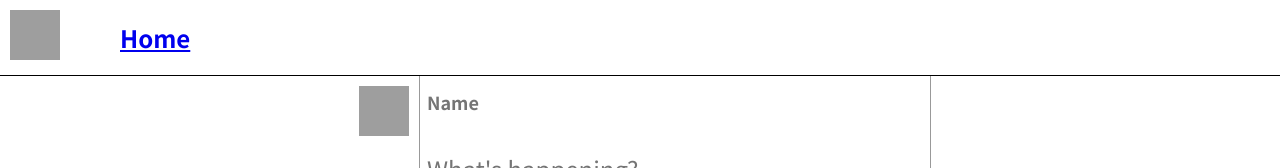
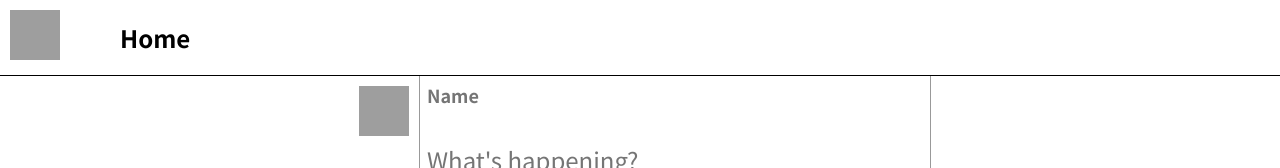
Before and after one commit to SpeakerTwitter/frontend, a React (Create React App) app: page / in a window 1280 px wide. Shown: the top 168 px of the page. Built offline with nearby package versions, Linux system fonts and the light colour scheme; no server answers; grey boxes are pictures that could not be loaded.

Commit message:
removed input outline when box is clicked on. removed text decoration on link. changed styling of text being inputted.

```diff
--- a/src/components/App/App.css
+++ b/src/components/App/App.css
@@ -17,8 +17,10 @@ nav{
     display: flex;
     flex-direction: row;
 }
-.homeLink{
-    margin-left: 50px
+a{
+    margin-left: 50px;
+    text-decoration: none;
+    color:black;
 }
 Header{
     border-bottom: 1px solid black;
@@ -26,9 +28,8 @@ Header{
 
 .person::placeholder{
     font-weight: 800;
-    font-size: 18px
+    font-size: 18px;
 }
-
 .TheTweet{
     height: 100px;
 }
@@ -39,7 +40,12 @@ Header{
     font-size: 24px;
     background-color: white;
     font-family: 'Noto Sans JP', sans-serif;
-
+    outline: none;
+}
+.person{
+    font-size: 18px;
+    color: black;
+    font-weight: 800;
 }
 .form{
     width: 500px;
@@ -61,9 +67,3 @@ Header{
     font-size: 16px;
     border-radius: 40px;
 }
-.FormBlock{
-    /* border: 3px solid orange; */
-}
-.home{
-    /* border: 3px solid blue */
-}
```
